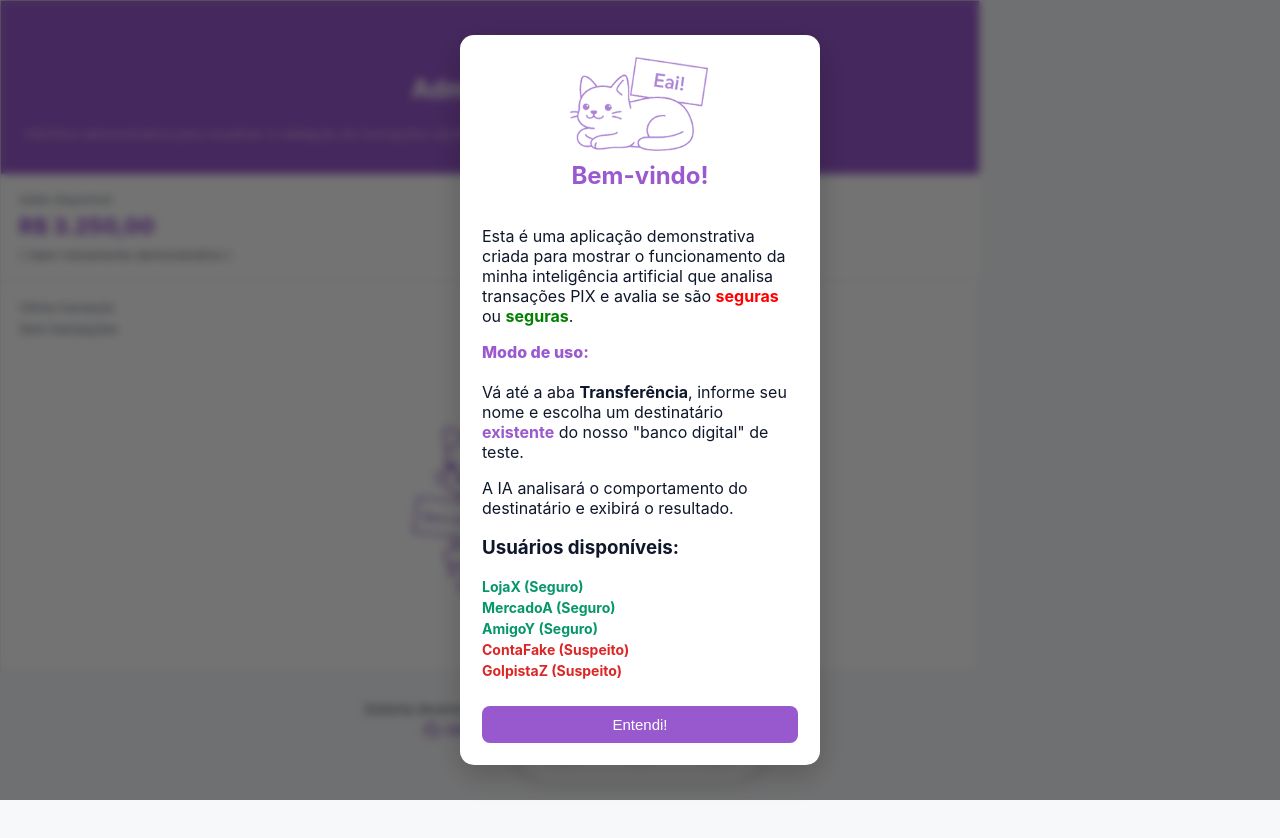
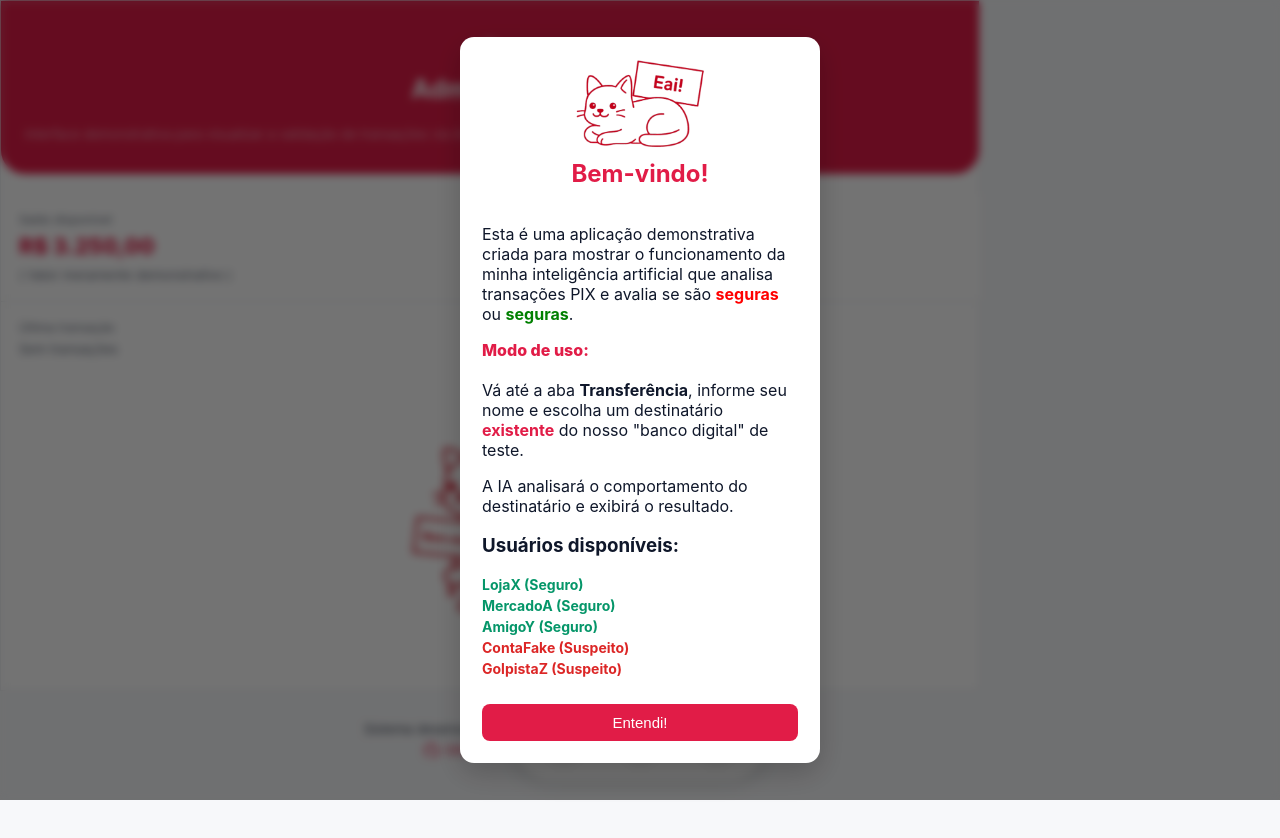
Before and after one commit to 1Kronovi1/pix_ai, a React (Create React App) app in the folder frontend/: page / in a window 1280 px wide. Shown: the top 838 px of the page. Built offline with nearby package versions, Linux system fonts and the light colour scheme; no server answers.

Commit message:
botei vermelho

```diff
--- a/frontend/src/components/BottomMenu.jsx
+++ b/frontend/src/components/BottomMenu.jsx
@@ -31,17 +31,17 @@ export default function BottomMenu() {
       }}
     >
       <Link to="/" style={iconStyle}>
-        <Home size={22} stroke={pathname === "/" ? "#7c3aed" : "#000"} />
+        <Home size={22} stroke={pathname === "/" ? "#E11C47" : "#000"} />
       </Link>
 
       <Link to="/enviar" style={iconStyle}>
-        <Send size={22} stroke={pathname === "/enviar" ? "#7c3aed" : "#000"} />
+        <Send size={22} stroke={pathname === "/enviar" ? "#E11C47" : "#000"} />
       </Link>
 
       <Link to="/historico" style={iconStyle}>
         <History
           size={22}
-          stroke={pathname === "/historico" ? "#7c3aed" : "#000"}
+          stroke={pathname === "/historico" ? "#E11C47" : "#000"}
         />
       </Link>
     </div>
--- a/frontend/src/index.css
+++ b/frontend/src/index.css
@@ -4,7 +4,7 @@
   --card: #ffffff;
   --muted: #6b7280;
   --primary: #0f766e;
-  --purple: rgba(123, 39, 192, 0.77);
+  --purple: #E11C47;
   --accent: #10b981;
   --danger: #ef4444;
   --border: #e6e9ee;
@@ -32,11 +32,14 @@ html,body,#root { height: 100%; margin: 0; background: var(--bg); color: #0f172a
 }
 
 .container-top {
-  background-color: rgba(123, 39, 192, 0.77);
+  background-color: #E11C47;
   padding-left: 10px;
   padding-right: 10px;
   padding-top: 8px;
   padding-bottom: 5px;
+  border-bottom-left-radius: 24px;
+  border-bottom-right-radius: 24px;
+  margin-bottom: 20px;
 }
 
 .user-title {
@@ -108,7 +111,7 @@ html,body,#root { height: 100%; margin: 0; background: var(--bg); color: #0f172a
 }
 .label {
   margin-top: 25px;
-  color: rgba(123, 39, 192, 0.77);
+  color: #E11C47;
 }
 .history-top-container {
   display: flex;
--- a/frontend/src/pages/Home.jsx
+++ b/frontend/src/pages/Home.jsx
@@ -57,7 +57,7 @@ export default function Home() {
             <motion.div initial={{ opacity: 0, y: 20 }} animate={{ opacity: 1, y: 0 }} transition={{ duration: 0.6, delay: 0.2 }} className="container-saldo/Historico" style={{ gap: 12 }}>
               <div style={{ flex: 1, minWidth: 220 }} className="card-saldo">
                 <div style={{ fontSize: 12, color: "#6b7280" }}>Saldo disponível</div>
-                <div style={{ fontSize: 22, fontWeight: 800, marginTop: 6, color:"rgba(123, 39, 192, 0.77)"}}>
+                <div style={{ fontSize: 22, fontWeight: 800, marginTop: 6, color:"#E11C47"}}>
                   R$ {Number(saldo).toLocaleString("pt-BR", { minimumFractionDigits: 2 })}
                 </div>
                 <div className="small" style={{ marginTop: 8, color: "#6b7280" }}>
@@ -70,7 +70,7 @@ export default function Home() {
                   <div style={{ marginTop: 8 }} className="small">Carregando...</div>
                 ) : ultima ? (
                   <div style={{ marginTop: 6 }}>
-                    <div style={{ fontWeight: 700, color:"rgba(123, 39, 192, 0.77)" }}>
+                    <div style={{ fontWeight: 700, color:"#E11C47" }}>
                       R$ {Number(ultima.valor).toLocaleString("pt-BR", { minimumFractionDigits: 2 })} → {ultima.destinatario}
                     </div>
                   </div>
@@ -98,7 +98,7 @@ export default function Home() {
           rel="noopener noreferrer"
           style={{
             fontSize: 13,
-            color: "#6b21a8",
+            color: "#E11C47",
             textDecoration: "none",
             fontWeight: 600,
             display: "inline-flex",
```
Also changed, not shown: frontend/src/images/cat.png, frontend/src/images/catWelcome.png.
